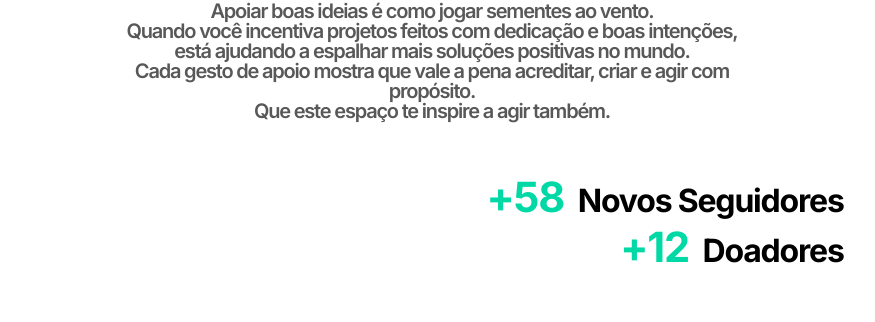
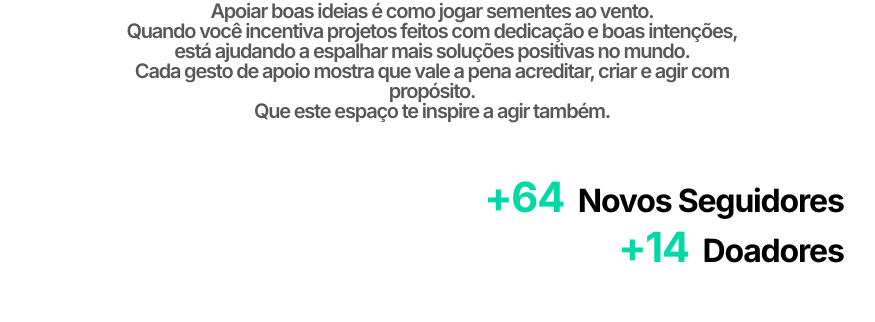
Before and after one commit to Caiorossi00/Gerador-Pex, a React (Vite) app: page / in a window 1280 px wide. Shown: the part 3372-3694 px from the top of the page, without its empty margins (208-1083 px from the left). Built offline with nearby package versions, Linux system fonts and the light colour scheme.

Commit message:
Atualizar o Apoie.tsx

```diff
--- a/src/components/Apoie/Apoie.tsx
+++ b/src/components/Apoie/Apoie.tsx
@@ -32,10 +32,10 @@ const Apoie = () => {
 
       <div className="apoio-resultados">
         <h3>
-          <span>+58 </span>Novos Seguidores
+          <span>+64 </span>Novos Seguidores
         </h3>
         <h3>
-          <span>+12 </span>Doadores
+          <span>+14 </span>Doadores
         </h3>
       </div>
 
```
